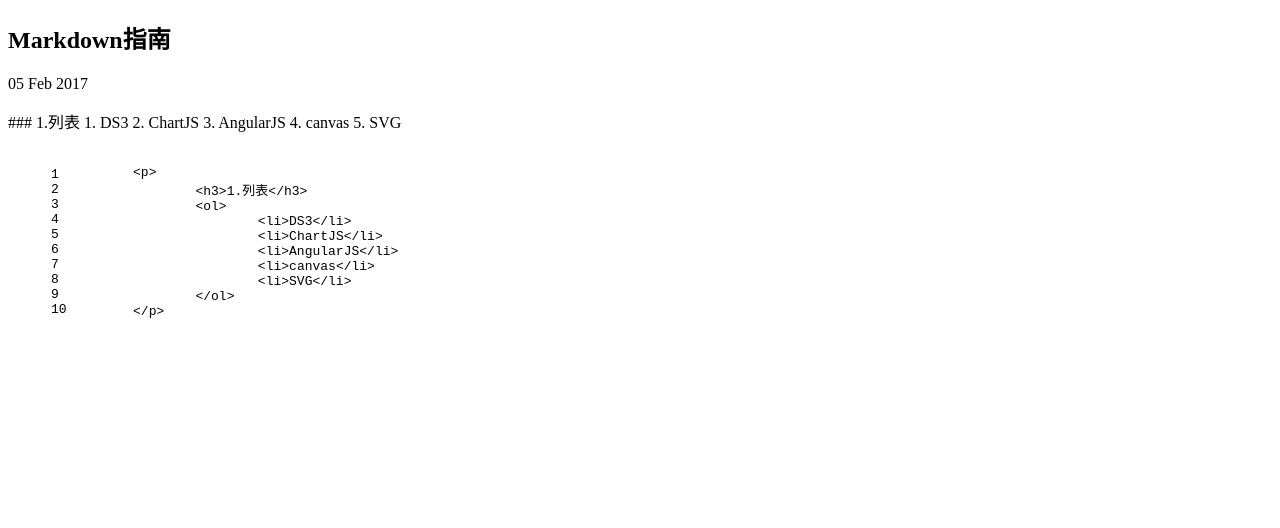
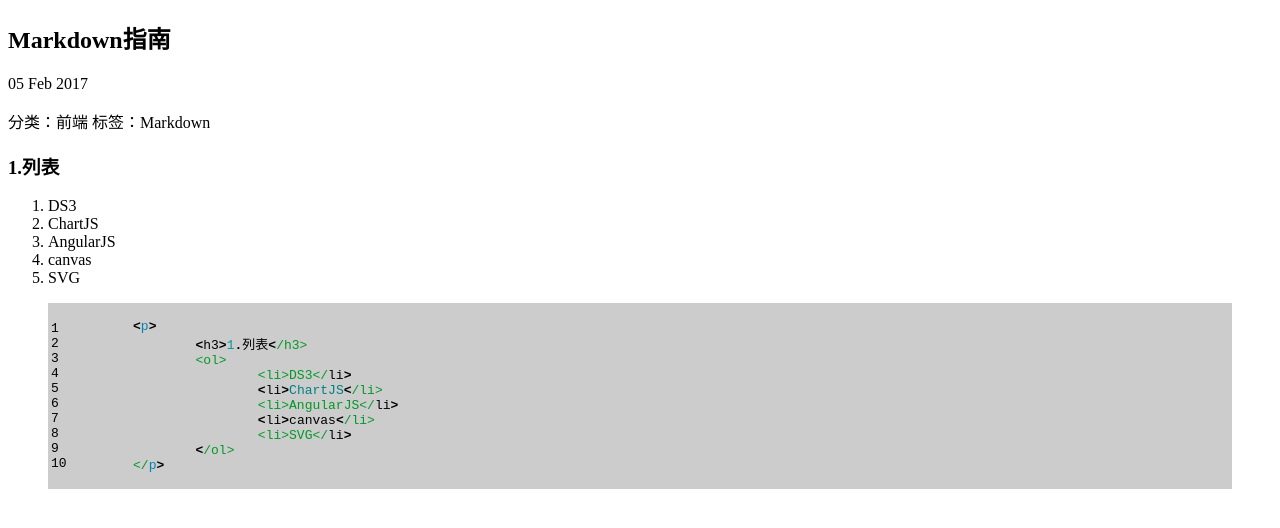
Before and after one commit to ftconan/pinmingkenan.github.io, a Jekyll site: the page built from _posts/2017-02-05-Markdown指南.md, in a window 1280 px wide. Shown: the top 528 px of the page. Built offline with Jekyll 4.4.1, drawn with Linux system fonts in a browser that asks for light colours.

Commit message:
修改Markdown指南

```diff
--- a/_posts/2017-02-05-Markdown指南.html
+++ b/_posts/2017-02-05-Markdown指南.md
@@ -1,10 +1,14 @@
 ---
 layout: default
+permalink: Markdown指南.html
+category: 前端
+tags: Markdown
 title: Markdown指南
 ---
 
 <h2>{{ page.title }}</h2>
 <p>{{ page.date | date_to_string }}</p>
+<p>分类：{{ page.category }} 标签：{{ page.tags | array_to_setence_string }}</p>
 
 ### 1.列表
 1. DS3
```
Also changed, not shown: _posts/2017-01-16-备忘录.html (+2 -8 lines).
